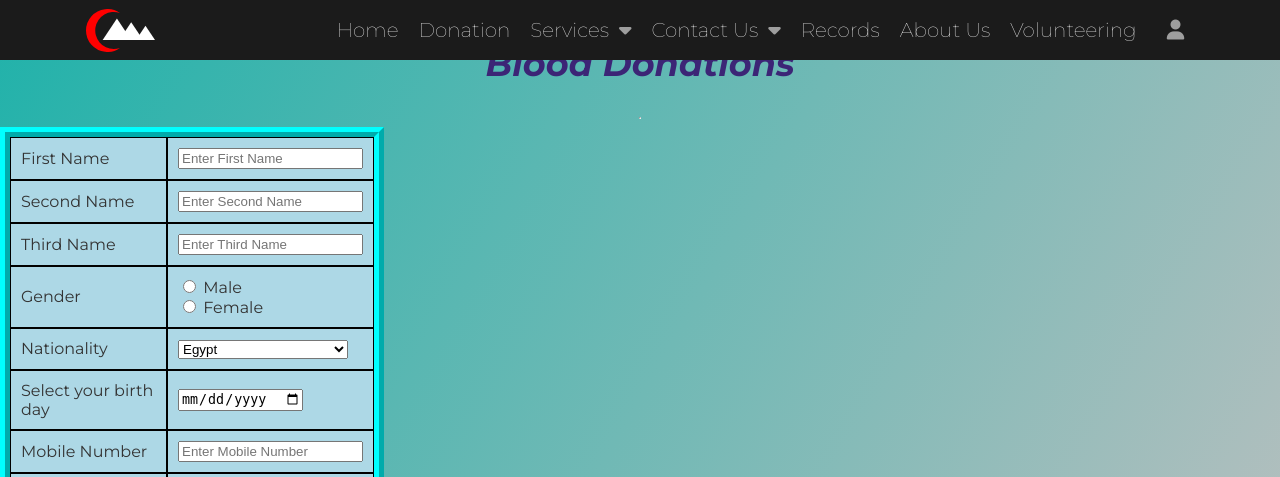
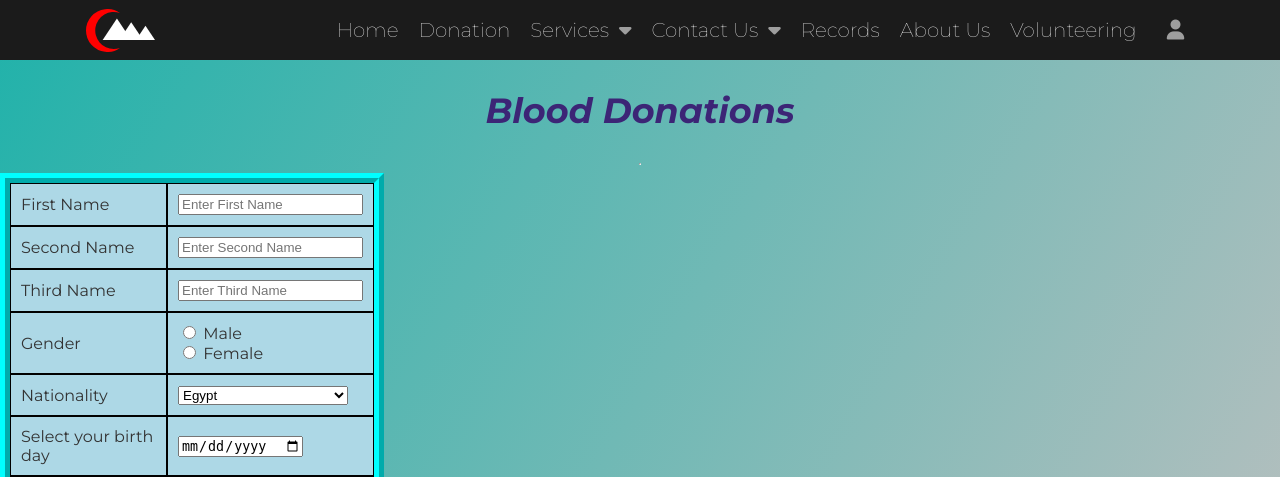
Before and after one commit to EyadMohamed919/Al-Haram-Specialized-Hospital, a PHP site: page /BloodDonations.html in a window 1280 px wide. Shown: the top 477 px of the page. Run offline with PHP 8.4, Linux system fonts and the light colour scheme; some libraries are stand-ins or nearby versions.

Commit message:
Changed Margin-top for kazan

```diff
--- a/CSS Sheets/FormStyle1.css
+++ b/CSS Sheets/FormStyle1.css
@@ -8,6 +8,7 @@ body {
     text-align: center;
     font-size: 35px;
     font-style: italic;
+    margin-top: 120px;
 }
 p {
     color:navy;
--- a/CSS Sheets/FormStyle2.css
+++ b/CSS Sheets/FormStyle2.css
@@ -8,6 +8,7 @@ body {
     text-align: center;
     font-size: 35px;
     font-style: italic;
+    margin-top: 70px;
 }
 p {
     color:navy;
```
